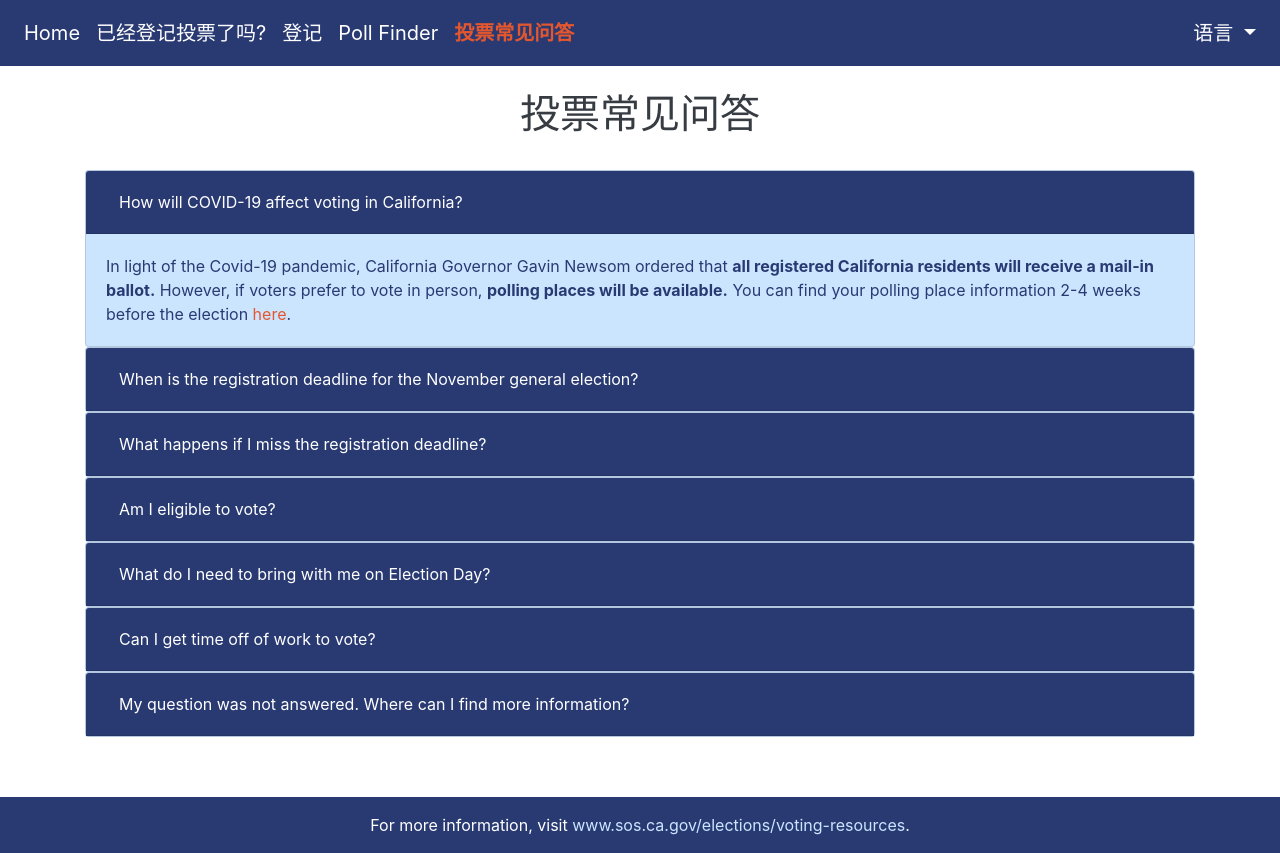
After one commit to kwheelan/Breakthrough, a Flask app: page /man/ca/faqs in a window 1280 px wide. The commit adds this page. Run offline with Flask 2, Linux system fonts and the light colour scheme; some libraries are stand-ins or nearby versions.

Commit message:
new branch for translations

```diff
--- a/application.py
+++ b/application.py
@@ -104,6 +104,86 @@ def registration_forms_mandarin():
     """ page to enter info for registation"""
     return render_template("national/mandarin/registrationForm.html")
 
+@app.route("/man/registration/info", methods=["POST"])
+def registration_mandarin():
+    """Get polling info."""
+
+    data = {}
+
+    #Name
+    data["first_name"] = request.form.get("firstName")
+    data["last_name"] = request.form.get("lastName")
+    name = "{} {}".format(data["first_name"], data["last_name"])
+
+    # Get address information.
+    data["street_address"] = request.form.get("address")
+    ## TODO: enable apartments
+    data["apartment"] = ""
+    data["city"] = request.form.get("city")
+    data["state"] = request.form.get("state")
+    data["zip_5"] = request.form.get("zip")
+
+    address = "{}, {}, {} {}".format(data["street_address"], data["city"], data["state"], data["zip_5"])
+
+    for key in ["street_address", "apartment", "city", "state", "zip_5"]:
+        session[key] = data[key]
+
+    #dob
+    data["date_of_birth_month"] = 1#request.form.get("mon")
+    data["date_of_birth_day"] = 1#request.form.get("day")
+    data["date_of_birth_year"] = 2000#request.form.get("year")
+
+    text = get_registration("https://verify.vote.org/", data)
+    return render_template("national/mandarin/registration.html", text=text, name=name, address=address)
+
+@app.route("/man/poll_finder/query")
+def poll_forms_mandarin():
+    """show polling forms"""
+    return render_template("national/mandarin/poll_form.html")
+
+@app.route("/man/poll_finder/info", methods = ["POST", "GET"])
+def pollFinder_mandarin():
+    """Get polling info."""
+
+    # Get form information.
+    if request.method == 'POST':
+        line1 = request.form.get("address")
+        city = request.form.get("city")
+        state = request.form.get("state")
+        zip = request.form.get("zip")
+    if request.method == 'GET':
+        line1 = session["street_address"]
+        city = session["city"]
+        state = session["state"]
+        zip = session["zip_5"]
+
+    if city.lower()=="san francisco":
+        name, address, hours = get_poll_info("https://www.sfelections.org/tools/pollsite/", line1, zip)
+        return render_template("national/mandarin/poll_info.html", name=name, line1=address, hours=hours)
+
+    else:
+        address = "{} {} {} {}".format(line1, city, state, zip)
+
+        #HTTP request to API
+        res = requests.get("https://www.googleapis.com/civicinfo/v2/voterinfo",
+                           params={"address": address, "returnAllAvailableData": True,
+                           "key": API_KEY})
+        if res.status_code != 200:
+            return "ERROR: Badly formatted address."
+        data = res.json()
+        try:
+            location = data["pollingLocations"][0]["address"]["locationName"]
+            line1 = data["pollingLocations"][0]["address"]["line1"]
+        except:
+            location = "No polling data for this address or no upcoming elections."
+            line1 = ""
+        try:
+            hours = data["pollingLocations"][0]["pollingHours"]
+        except:
+            hours = "No available hours for this location"
+        return render_template("national/mandarin/poll_info.html", name=location, line1=line1, hours=hours)
+
+
 #CA english
 @app.route("/")
 def index():
@@ -122,3 +202,11 @@ def faqs():
 @app.route("/man")
 def CA_home_mandarin():
     return render_template("CA/mandarin/CA_home_mandarin.html")
+
+@app.route("/man/ca/register")
+def register_mandarin():
+    return render_template("CA/mandarin/register.html")
+
+@app.route("/man/ca/faqs")
+def faqs_mandarin():
+    return render_template("CA/mandarin/faqs.html")
--- a/templates/CA/mandarin/CA_home_mandarin.html
+++ b/templates/CA/mandarin/CA_home_mandarin.html
@@ -48,19 +48,19 @@
       </a>
     </div>
     <div class="col-sm icon_col2">
-      <a href="{{ url_for('register')}}" class = "form-label">
+      <a href="{{ url_for('register_mandarin')}}" class = "form-label">
         <img class = "icon" src="{{ url_for('static', filename='images/register_to_vote.png') }}">
       </a>
     </div>
    </div><br>
   <div class = "row">
     <div class="col-sm icon_col1">
-      <a href="{{ url_for('poll_forms')}}" class = "form-label">
+      <a href="{{ url_for('poll_forms_mandarin')}}" class = "form-label">
         <img class = "icon" src="{{ url_for('static', filename='images/polling.png') }}">
       </a>
     </div>
     <div class="col-sm icon_col2">
-      <a href="{{ url_for('faqs')}}" class = "form-label">
+      <a href="{{ url_for('faqs_mandarin')}}" class = "form-label">
         <img class = "icon" src="{{ url_for('static', filename='images/faqs.png') }}">
       </a>
     </div>
--- /dev/null
+++ b/templates/CA/mandarin/faqs.html
@@ -0,0 +1,195 @@
+{% extends "layout_mandarin.html" %}
+
+{% block faqs %}
+<strong><font color=#e4572e>投票常见问答</font></strong>
+{% endblock %}
+
+{% block warning %}
+{%endblock%}
+
+{% block header %}
+    投票常见问答
+{% endblock %}
+
+{% block body %}
+
+<br>
+
+<div id="accordion" align=left style = "margin-bottom: 30px">
+  <div class="card faq">
+    <div class="card-header faqHeader" id="headingOne">
+      <h4 class="mb-0">
+        <button class="btn btn-link sectLink" data-toggle="collapse" data-target="#collapseOne" aria-expanded="true" aria-controls="collapseOne">
+            How will COVID-19 affect voting in California?
+        </button>
+      </h4>
+    </div>
+
+    <div id="collapseOne" class="collapse show" aria-labelledby="headingOne" data-parent="#accordion">
+      <div class="card-body">
+        In light of the Covid-19 pandemic, California Governor Gavin Newsom ordered that <strong>all registered California residents will receive a mail-in ballot.</strong>
+        However, if voters prefer to vote in person, <strong>polling places will be available.</strong> You can find your polling place information 2-4 weeks before the election
+        <a href="{{ url_for('poll_forms')}}" class = "faqLink">here</a>.
+      </div>
+    </div>
+  </div>
+  <div class="card faq">
+    <div class="card-header faqHeader" id="headingTwo">
+      <h4 class="mb-0">
+        <button class="btn btn-link collapsed sectLink" data-toggle="collapse" data-target="#collapseTwo" aria-expanded="false" aria-controls="collapseTwo">
+          When is the registration deadline for the November general election?
+        </button>
+      </h4>
+    </div>
+    <div id="collapseTwo" class="collapse" aria-labelledby="headingTwo" data-parent="#accordion">
+      <div class="card-body">
+        Voters must register in California at least <strong>15 days</strong> before the upcoming election.
+        The last day to register to vote in the November 3, 2020 general election is
+        <strong>October 19, 2020</strong> (if mailed, must be postmarked by end of day).
+        Anyone eligible to vote can register online.
+      </div>
+    </div>
+  </div>
+  <div class="card faq">
+    <div class="card-header faqHeader" id="headingThree">
+      <h5 class="mb-0">
+        <button class="btn btn-link collapsed sectLink" data-toggle="collapse" data-target="#collapseThree" aria-expanded="false" aria-controls="collapseThree">
+          What happens if I miss the registration deadline?
+        </button>
+      </h5>
+    </div>
+    <div id="collapseThree" class="collapse" aria-labelledby="headingThree" data-parent="#accordion">
+      <div class="card-body">
+        Although not ideal, if you miss the October 19, 2020 registration deadline
+        to register or update your voter registration, don’t worry.
+        <strong>Eligible voters in California (see below) can complete the registration
+        process and vote at their local county elections office, polling place,
+        or vote center within 14 days of the election.</strong> These ballots will be counted
+        once the state verifies the voter registration of these voters. Go
+        <a href="https://www.sos.ca.gov/elections/voter-registration/same-day-reg/" class = "faqLink">here</a>
+        for a list of early voting locations where you can complete the
+        Same Day Voter Registration Process. Or, register at your polling place on election day.
+      </div>
+    </div>
+  </div>
+  <div class="card faq">
+    <div class="card-header faqHeader" id="headingFour">
+      <h5 class="mb-0">
+        <button class="btn btn-link collapsed sectLink" data-toggle="collapse" data-target="#collapseFour" aria-expanded="false" aria-controls="collapseFour">
+          Am I eligible to vote?
+        </button>
+      </h5>
+    </div>
+    <div id="collapseFour" class="collapse" aria-labelledby="headingFour" data-parent="#accordion">
+      <div class="card-body">
+        ALL of the following must be true to be eligible to vote:
+        <ul>
+          <li>US citizen and resident of California. More information for military personnel and those living overseas
+            <a class = "faqLink" href="https://www.sos.ca.gov/elections/voter-registration/military-overseas-voters">here</a>.</li>
+          <li>18 years or older on Election Day (November 3, 2020).</li>
+          <li>Not currently in state or federal prison or on parole for the conviction of a felony.
+          More information <a class = "faqLink" href="https://www.sos.ca.gov/elections/voting-resources/voting-california/who-can-vote-california/voting-rights-californians/">here</a>.</li>
+          <li>Not currently found mentally incompetent to vote by a court.
+          More information <a class = "faqLink" href="https://www.sos.ca.gov/elections/voting-info/conservatorship/">here</a>.</li>
+        </ul><br>
+
+        <strong>Formerly incarcerated individuals who are no longer on parole, or are now “off paper,” are eligible to vote in California.</strong>
+      </div>
+    </div>
+  </div>
+
+  <div class="card faq">
+    <div class="card-header faqHeader" id="headingFive">
+      <h5 class="mb-0">
+        <button class="btn btn-link collapsed sectLink" data-toggle="collapse" data-target="#collapseFive" aria-expanded="false" aria-controls="collapseFive">
+          What do I need to bring with me on Election Day?
+        </button>
+      </h5>
+    </div>
+    <div id="collapseFive" class="collapse" aria-labelledby="headingFive" data-parent="#accordion">
+      <div class="card-body">
+        In most cases, voters in California don’t need to show a form of identification to a poll worker before voting.
+        However, if you are voting for the first time after registering to vote by mail and did
+        not provide your driver license number, California identification number or the last four digits of
+        your social security number on your registration form, you may be asked to show a form of
+        identification when you go to the polls. <strong>If this applies to you, bring identification with you to your
+        polling place or include a copy of it with your vote-by-mail ballot.</strong> <br><br>
+        <strong>Please bring one of the following as a form of ID:</strong>
+        <ul>
+          <li>
+            Photo identification, such as:
+            <ul>
+              <li>Driver’s license or identification card from any other state</li>
+              <li>Passport</li>
+              <li>Employee ID card</li>
+              <li>ID card provided by a commercial establishment</li>
+              <li>Credit or debit card</li>
+              <li>Student ID</li>
+              <li>Health club ID</li>
+              <li>Insurance plan ID</li>
+              <li>Public housing ID</li>
+            </ul>
+          </li>
+          <li>
+            OR copy of one of the following documents:
+            <ul>
+              <li>Utility bill</li>
+              <li>Recent bank statement</li>
+              <li>Paycheck or government document including a check that shows the voter’s name and address</li>
+              <li>The sample ballot booklet you received from your county elections office</li>
+              <li>Another document sent to you by a government agency</li>
+            </ul>
+          </li>
+        </ul>
+
+      </div>
+    </div>
+  </div>
+  <div class="card faq">
+    <div class="card-header faqHeader" id="headingSix">
+      <h5 class="mb-0">
+        <button class="btn btn-link collapsed sectLink" data-toggle="collapse" data-target="#collapseSix" aria-expanded="false" aria-controls="collapseSix">
+          Can I get time off of work to vote?
+        </button>
+      </h5>
+    </div>
+    <div id="collapseSix" class="collapse" aria-labelledby="headingSix" data-parent="#accordion">
+      <div class="card-body">
+        Yes, under California law employers are required to provide time for employees to vote.
+         Specifically, every voter is entitled to 2 hours to vote at the beginning or end of their shift depending on which
+         gives the employee most time to vote and takes least time off work. This time is paid up to 2 hours.
+         If you plan on voting during the workday, <strong>you must give your employer at least 2 working days notice
+         in advance of the election of your intention to vote during work hours.</strong>  See more
+        <a class = "faqLink" href="https://www.sos.ca.gov/administration/news-releases-and-advisories/2018-news-releases-and-advisories/california-law-allows-time-vote-election-day1/">here</a>.
+      </div>
+    </div>
+  </div>
+  <div class="card faq">
+    <div class="card-header faqHeader" id="headingSeven">
+      <h5 class="mb-0">
+        <button class="btn btn-link collapsed sectLink" data-toggle="collapse" data-target="#collapseSeven" aria-expanded="false" aria-controls="collapseSeven">
+          My question was not answered. Where can I find more information?
+        </button>
+      </h5>
+    </div>
+    <div id="collapseSeven" class="collapse" aria-labelledby="headingSeven" data-parent="#accordion">
+      <div class="card-body">
+        More information about voting can be found on the State of California’s website in 10 languages!
+        <ul>
+          <li><a class = "faqLink" href="https://www.sos.ca.gov/elections/voting-resources/voting-california/chinese/">中文</a></li>
+          <li><a class = "faqLink" href="https://www.sos.ca.gov/elections/voting-resources/voting-california/">英语</a></li>
+          <li><a class = "faqLink" href="https://www.sos.ca.gov/elections/voting-resources/voting-california/spanish/">西班牙语</a></li>
+          <li><a class = "faqLink" href="https://www.sos.ca.gov/elections/voting-resources/voting-california/hindi/">印地语</a></li>
+          <li><a class = "faqLink" href="https://www.sos.ca.gov/elections/voting-resources/voting-california/japanese/">日语</a></li>
+          <li><a class = "faqLink" href="https://www.sos.ca.gov/elections/voting-resources/voting-california/khmer/">高棉</a></li>
+          <li><a class = "faqLink" href="https://www.sos.ca.gov/elections/voting-resources/voting-california/korean/">韩语</a></li>
+          <li><a class = "faqLink" href="https://www.sos.ca.gov/elections/voting-resources/voting-california/tagalog/">菲律宾语</a></li>
+          <li><a class = "faqLink" href="https://www.sos.ca.gov/elections/voting-resources/voting-california/thai/">泰语</a></li>
+          <li><a class = "faqLink" href="https://www.sos.ca.gov/elections/voting-resources/voting-california/vietnamese/">越南语</a></li>
+        </ul>
+      </div>
+    </div>
+  </div>
+</div>
+
+{% endblock %}
--- a/templates/layout_mandarin.html
+++ b/templates/layout_mandarin.html
@@ -39,7 +39,7 @@
     <p padding = 20px>
       In light of the Covid-19 pandemic, California Governor Gavin Newsom ordered that
       <font><strong>all registered California residents will receive a mail-in ballot for the November 3, 2020 general election.</strong></font> The registration deadline for the general election is
-      <font><strong>October 19, 2020</strong></font>. For more information about important dates <a href="{{ url_for('faqs')}}" class = "faqLink">see FAQS</a>.
+      <font><strong>October 19, 2020</strong></font>. For more information about important dates <a href="{{ url_for('faqs_mandarin')}}" class = "faqLink">see FAQS</a>.
     </p>
   </div>
   {% endblock %}
@@ -55,9 +55,9 @@
         <ul class="nav navbar-nav">
           <li><a class="nav-item nav-link" href="{{ url_for('CA_home_mandarin')}}">{% block home %}Home{% endblock %}</a></li>
           <li><a class="nav-item nav-link" href="{{ url_for('registration_forms_mandarin')}}">{% block registration %}已经登记投票了吗?{% endblock %}</a></li>
-          <li><a class="nav-item nav-link" href="{{ url_for('register') }}">{% block register %}Register{% endblock %}</a></li>
-          <li><a class="nav-item nav-link" href= "{{ url_for('poll_forms') }}">{% block polling %}Poll Finder{% endblock %}</a></li>
-          <li><a class="nav-item nav-link" href="{{ url_for('faqs') }}">{% block faqs %}FAQS{%endblock%}</a></li>
+          <li><a class="nav-item nav-link" href="{{ url_for('register_mandarin') }}">{% block register %}登记{% endblock %}</a></li>
+          <li><a class="nav-item nav-link" href= "{{ url_for('poll_forms_mandarin') }}">{% block polling %}Poll Finder{% endblock %}</a></li>
+          <li><a class="nav-item nav-link" href="{{ url_for('faqs_mandarin') }}">{% block faqs %}投票常见问答{%endblock%}</a></li>
         </ul>
         <ul class="navbar-nav ml-auto">
           <li class="nav-item dropdown">
@@ -100,7 +100,7 @@
         <div class="footer-copyright text-center py-3" style = "background-color: #293A73">
           <font color = "white">
             For more information, visit
-            <a href="https://www.sos.ca.gov/elections/voting-resources/" target = "_blank"><font color = #CCE5FF>www.sos.ca.gov/elections/voting-resources</font></a>.
+            <a href="https://www.sos.ca.gov/elections/voting-resources/voting-california/chinese/" target = "_blank"><font color = #CCE5FF>www.sos.ca.gov/elections/voting-resources</font></a>.
           </font>
         </div>
         <!-- Copyright -->
--- a/templates/national/mandarin/registrationForm.html
+++ b/templates/national/mandarin/registrationForm.html
@@ -12,7 +12,7 @@
 
 <br>
 
-    <form class = "formSect" action="{{ url_for('registration') }}" method="post">
+    <form class = "formSect" action="{{ url_for('registration_mandarin') }}" method="post">
 
       <p align=left>
         <font class= "form-label"> 名称: </font>
```
Also changed, not shown: templates/CA/mandarin/register.html (added, +51 -0 lines), templates/national/mandarin/poll_form.html (+8 -8 lines), templates/national/mandarin/poll_info.html (+5 -11 lines), templates/national/mandarin/registration.html (+17 -11 lines).
